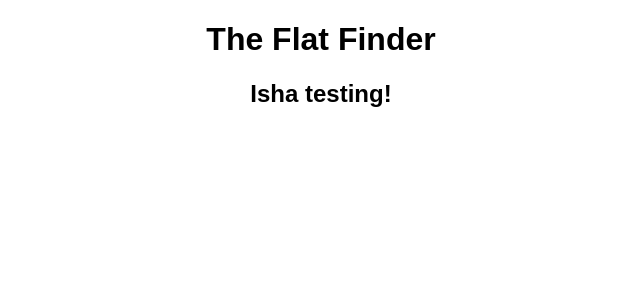
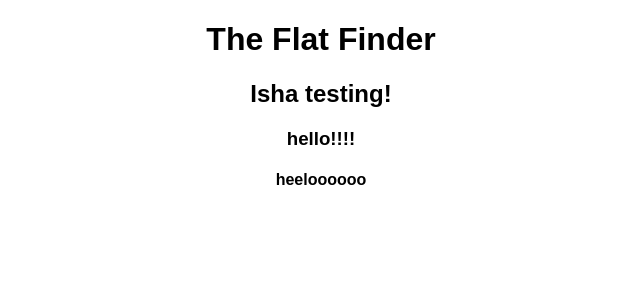
Before and after one commit to hamima27/The-Flat-Finder, a React (Create React App) app: page / in a window 1280 px wide. Shown: the top 300 px of the page, without its empty margins (319-959 px from the left). Built offline with nearby package versions, Linux system fonts and the light colour scheme.

Commit message:
initial commit

```diff
--- a/src/App.js
+++ b/src/App.js
@@ -5,6 +5,8 @@ export default function App() {
     <div className="App">
       <h1>The Flat Finder</h1>
       <h2>Isha testing!</h2>
+      <h3>hello!!!!</h3>
+      <h4>heeloooooo</h4>
     </div>
   );
 }
```
